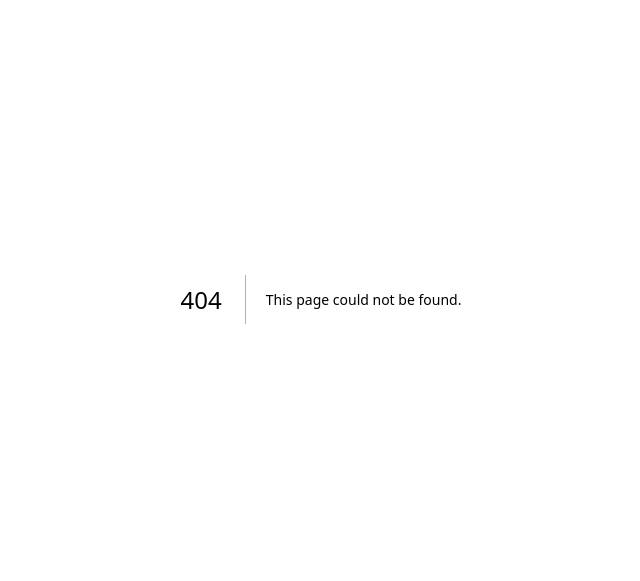
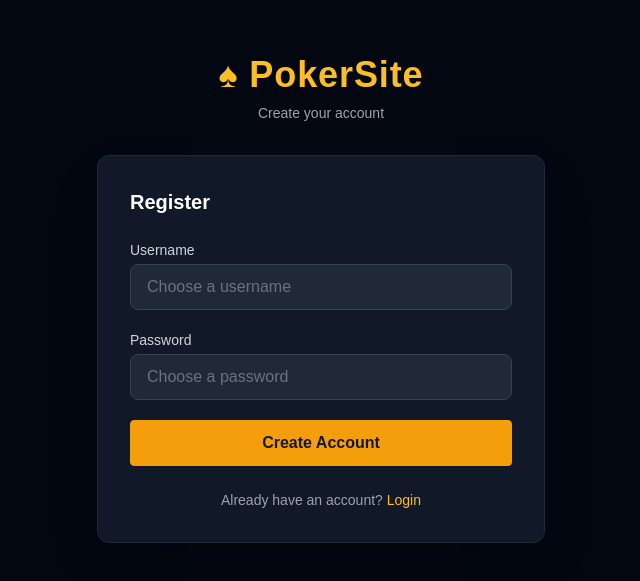
Before and after one commit to alfaloo/poker, a Next.js app: page /register in a window 1280 px wide. Before the commit this address had no page. Shown: the part 101-682 px from the top of the page, without its empty margins (319-959 px from the left). Built offline with nearby package versions, Linux system fonts and the light colour scheme; no server answers.

Commit message:
ralph: Registration page [poker-v1.0 T15]

```diff
--- /dev/null
+++ b/app/(auth)/register/page.tsx
@@ -0,0 +1,107 @@
+'use client';
+
+import { useState } from 'react';
+import { signIn } from 'next-auth/react';
+import Link from 'next/link';
+import Button from '@/components/ui/Button';
+import { createUser } from '@/lib/actions/user';
+
+export default function RegisterPage() {
+  const [username, setUsername] = useState('');
+  const [password, setPassword] = useState('');
+  const [error, setError] = useState<string | null>(null);
+  const [loading, setLoading] = useState(false);
+
+  async function handleSubmit(e: React.FormEvent) {
+    e.preventDefault();
+    setError(null);
+
+    if (!username.trim() || !password.trim()) {
+      setError('Username and password are required.');
+      return;
+    }
+
+    setLoading(true);
+
+    const result = await createUser({ username, password });
+
+    if (!result.success) {
+      setError(result.error ?? 'Registration failed.');
+      setLoading(false);
+      return;
+    }
+
+    await signIn('credentials', { username, password, redirectTo: '/' });
+  }
+
+  return (
+    <div className="min-h-screen bg-gray-950 flex items-center justify-center px-4">
+      <div className="w-full max-w-md">
+        {/* Logo */}
+        <div className="text-center mb-8">
+          <span className="text-4xl font-bold text-amber-400 tracking-wide">♠ PokerSite</span>
+          <p className="text-gray-400 mt-2 text-sm">Create your account</p>
+        </div>
+
+        {/* Card */}
+        <div className="bg-gray-900 border border-gray-800 rounded-xl p-8 shadow-2xl">
+          <h1 className="text-xl font-semibold text-white mb-6">Register</h1>
+
+          <form onSubmit={handleSubmit} className="space-y-5">
+            <div>
+              <label htmlFor="username" className="block text-sm font-medium text-gray-300 mb-1">
+                Username
+              </label>
+              <input
+                id="username"
+                type="text"
+                value={username}
+                onChange={(e) => setUsername(e.target.value)}
+                autoComplete="username"
+                className="w-full px-4 py-2.5 bg-gray-800 border border-gray-700 rounded-lg text-white placeholder-gray-500 focus:outline-none focus:border-amber-500 focus:ring-1 focus:ring-amber-500 transition-colors"
+                placeholder="Choose a username"
+              />
+            </div>
+
+            <div>
+              <label htmlFor="password" className="block text-sm font-medium text-gray-300 mb-1">
+                Password
+              </label>
+              <input
+                id="password"
+                type="password"
+                value={password}
+                onChange={(e) => setPassword(e.target.value)}
+                autoComplete="new-password"
+                className="w-full px-4 py-2.5 bg-gray-800 border border-gray-700 rounded-lg text-white placeholder-gray-500 focus:outline-none focus:border-amber-500 focus:ring-1 focus:ring-amber-500 transition-colors"
+                placeholder="Choose a password"
+              />
+            </div>
+
+            {error && (
+              <p className="text-red-400 text-sm bg-red-950/40 border border-red-800 rounded-lg px-3 py-2">
+                {error}
+              </p>
+            )}
+
+            <Button
+              type="submit"
+              variant="primary"
+              disabled={loading}
+              className="w-full py-2.5 text-base"
+            >
+              {loading ? 'Creating account…' : 'Create Account'}
+            </Button>
+          </form>
+
+          <p className="mt-6 text-center text-sm text-gray-400">
+            Already have an account?{' '}
+            <Link href="/login" className="text-amber-400 hover:text-amber-300 font-medium transition-colors">
+              Login
+            </Link>
+          </p>
+        </div>
+      </div>
+    </div>
+  );
+}
--- a/package.json
+++ b/package.json
@@ -30,6 +30,6 @@
     "eslint-config-next": "14.2.35",
     "postcss": "^8",
     "tailwindcss": "^3.4.1",
-    "typescript": "^5"
+    "typescript": "^5.9.3"
   }
 }
```
Also changed, not shown: .ralph/poker-v1.0/tasks.json, 2 other files (tests, documents, lock files or other folders).
